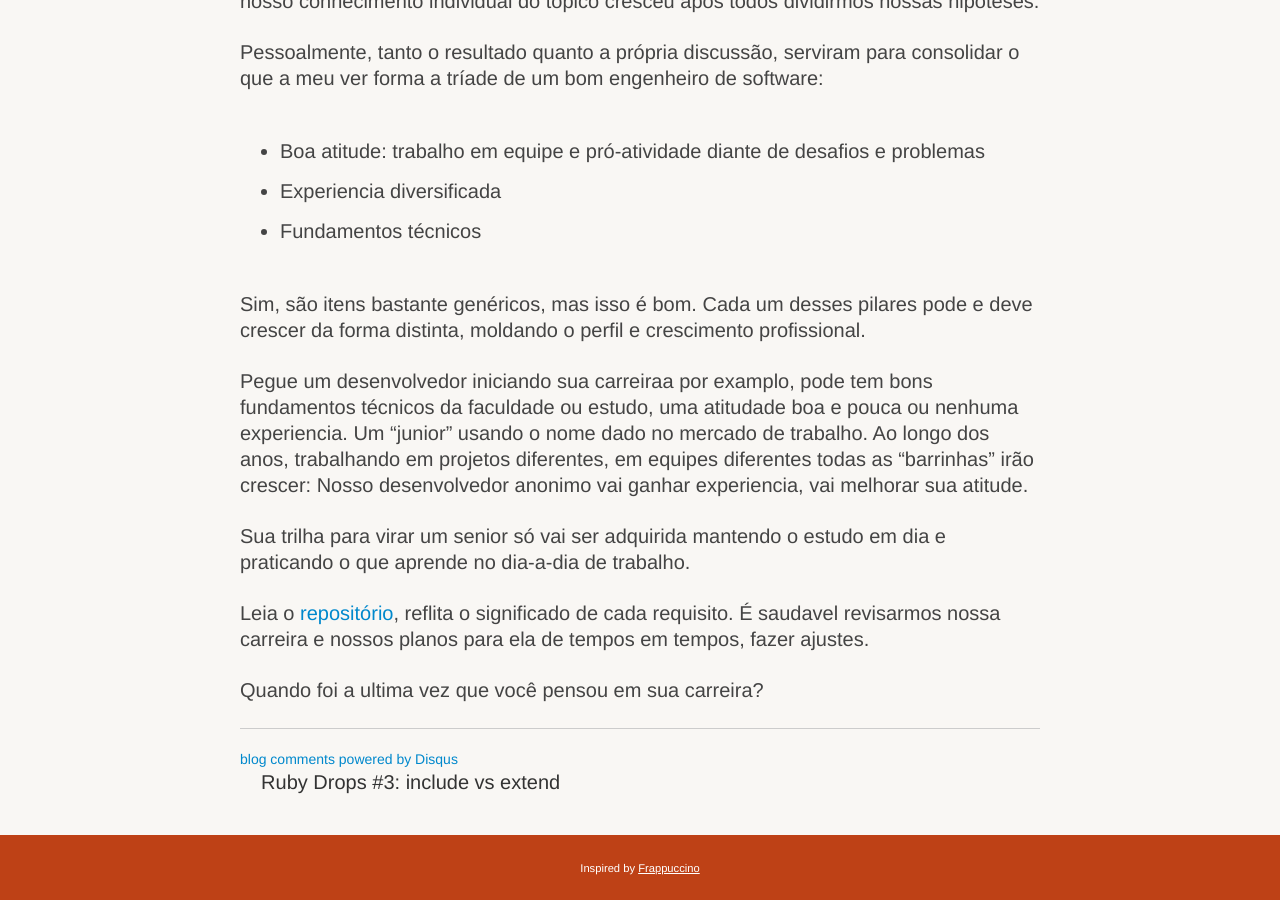
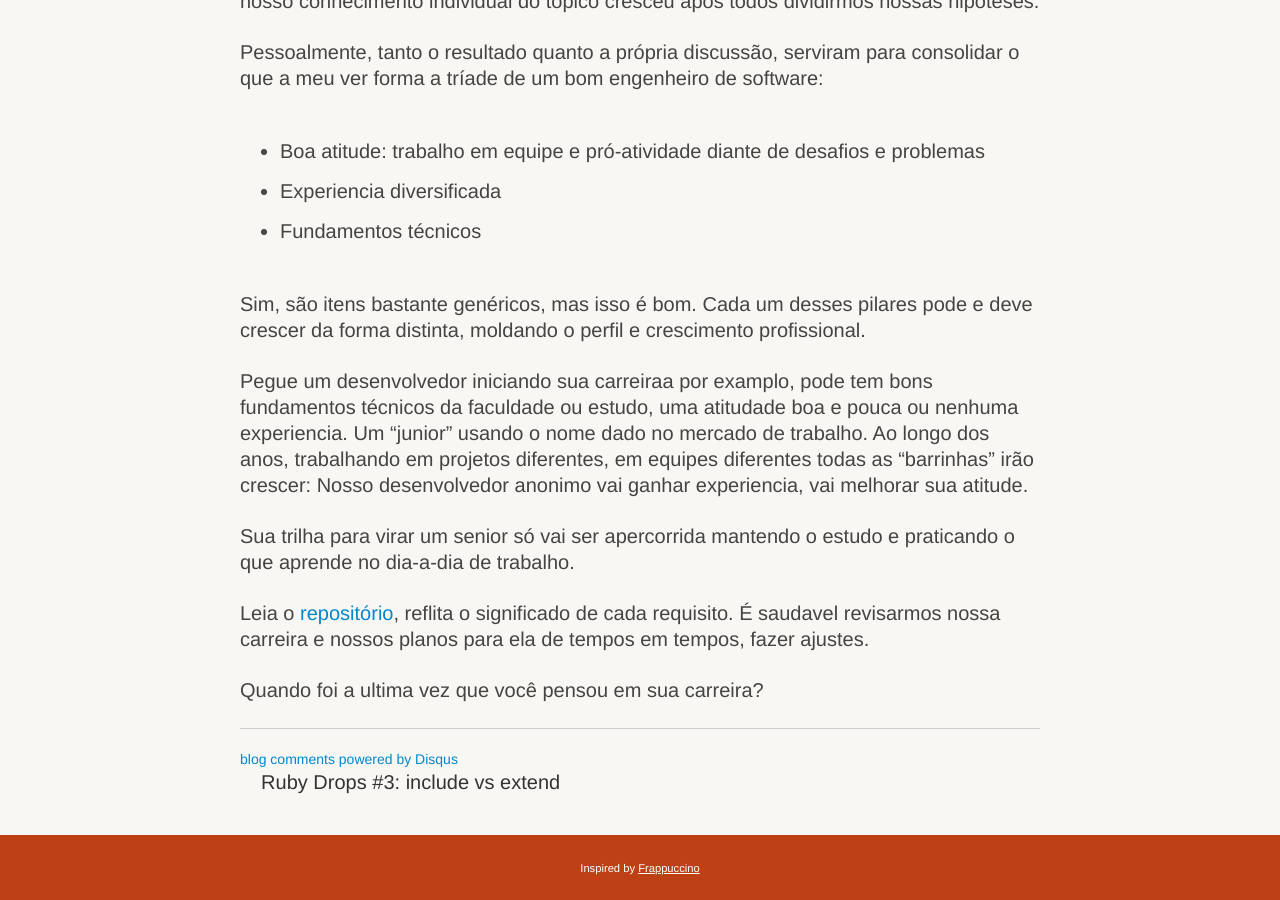
Before and after one commit to lucasts/lucasts.github.com, a Jekyll site: the page built from _posts/2015-03-19-carreira-50-tons-de-um-desenvolvedor.markdown, in a window 1280 px wide and 900 px high, scrolled down 693 px. Built offline with Jekyll 4.4.1, drawn with Linux system fonts in a browser that asks for light colours; some web fonts are replaced; Markdown is read by kramdown in place of the engine named in the settings; comment, search, counter and statistics services are not loaded.

Commit message:
more improvements to the carreira post

```diff
--- a/_posts/2015-03-19-carreira-50-tons-de-um-desenvolvedor.markdown
+++ b/_posts/2015-03-19-carreira-50-tons-de-um-desenvolvedor.markdown
@@ -41,8 +41,8 @@ Um "junior" usando o nome dado no mercado de trabalho. Ao longo dos anos, trabal
 em projetos diferentes, em equipes diferentes todas as "barrinhas" irão crescer:
 Nosso desenvolvedor anonimo vai ganhar experiencia, vai melhorar sua atitude.
 
-Sua trilha para virar um senior só vai ser adquirida mantendo o estudo em dia
-e praticando o que aprende no dia-a-dia de trabalho.
+Sua trilha para virar um senior só vai ser apercorrida mantendo o estudo e
+praticando o que aprende no dia-a-dia de trabalho.
 
 Leia o [repositório](https://github.com/Codeminer42/CarreiraRuby), reflita o
 significado de cada requisito. É saudavel revisarmos nossa carreira e nossos
```
